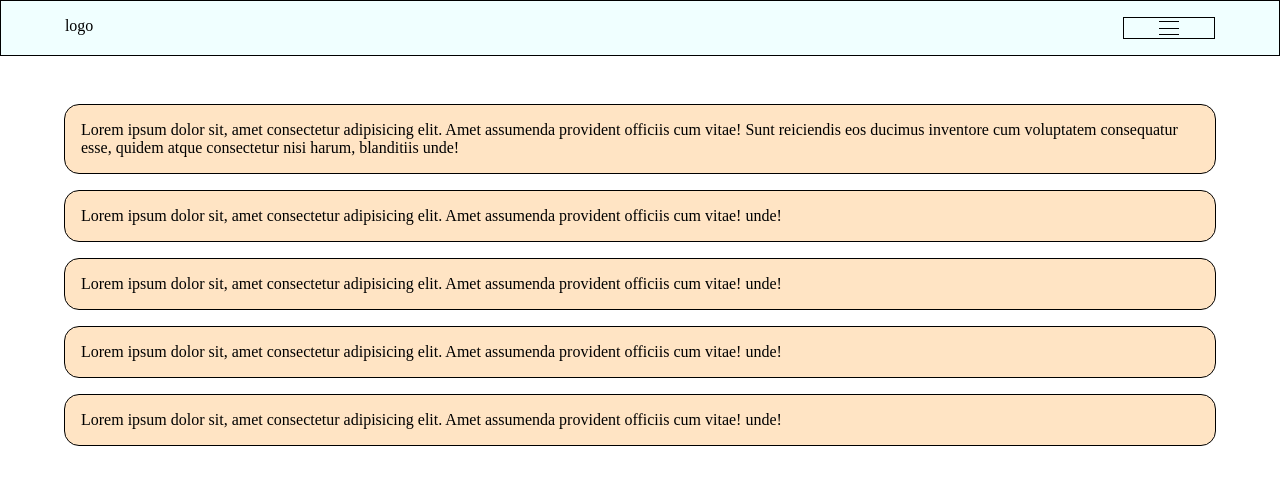
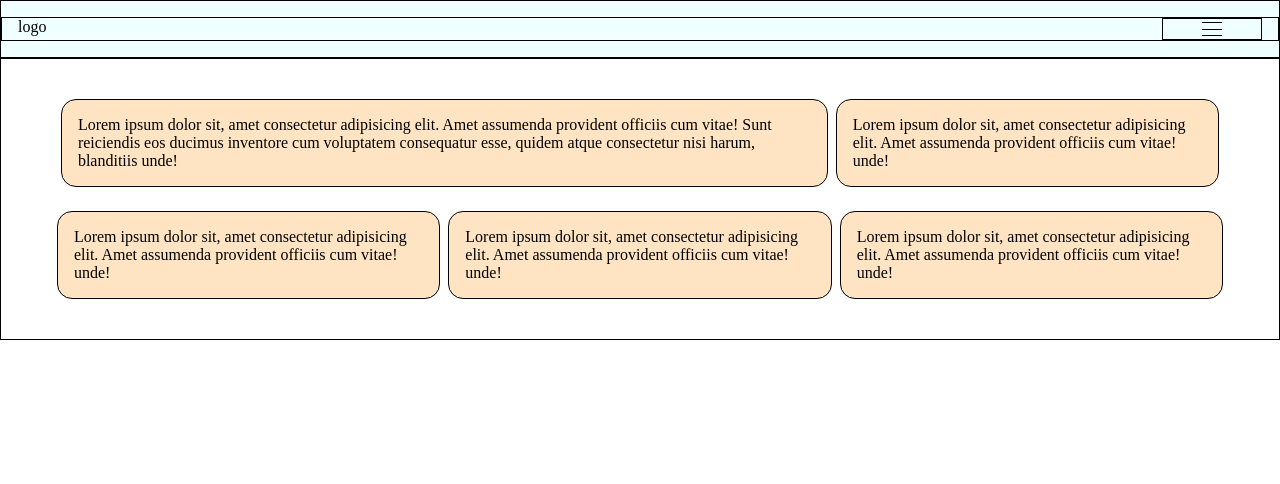
Before and after one commit to serena-peschiaroli/htmlcss-responsive-layout, a plain HTML site: page index.html in a window 1280 px wide. Drawn offline with Linux system fonts and the light colour scheme.

Commit message:
Add: breaking-point, hero for tablet

```diff
--- a/CSS/style.css
+++ b/CSS/style.css
@@ -8,11 +8,17 @@
 
 
 .container {
-    width: 90%;
+    width: 100%;
     margin: 0 auto;
     padding-top: 2rem;
+    padding-bottom: 2rem;
+
+    /* debug */
+    border: 1px solid black;
 
 }
+
+
 
 .row {
     display: flex;
@@ -40,6 +46,11 @@ header {
 
 
 
+}
+
+header .row {
+    padding-left: 1rem;
+    padding-right: 1rem;
 }
 
 
@@ -75,10 +86,43 @@ header {
   /* HERO */
 
   #hero-sect .row {
-    display: block;
+    flex-direction: column;
   }
   #hero-sect .col {
     width: 100%;
-    margin-bottom: 1rem;
-    margin-top: 1rem;
+    margin-bottom: .5rem;
+    margin-top: .5rem;
   }
+
+  /* HERO FOR TABLET */
+  @media screen and (min-width: 768px) {
+
+    #hero-sect .row {
+        display: flex;
+        flex-direction: row;
+        flex-wrap: wrap;
+        gap: 0.5rem;
+        align-items: stretch;
+        justify-content:center ;
+        /* justify-content: space-around; */
+    }
+
+    #hero-sect .col {
+        width: calc(100% / 5)
+    }
+
+    #hero-sect .col:first-child {
+        width: 60%;
+    }
+
+
+
+    #hero-sect .col:nth-last-child(-n+4) {
+        width: 30%;
+    }
+
+
+
+  }
+
+    /* /HERO FOR TABLET */
```
Also changed, not shown: index.html (+1 -1 lines).
